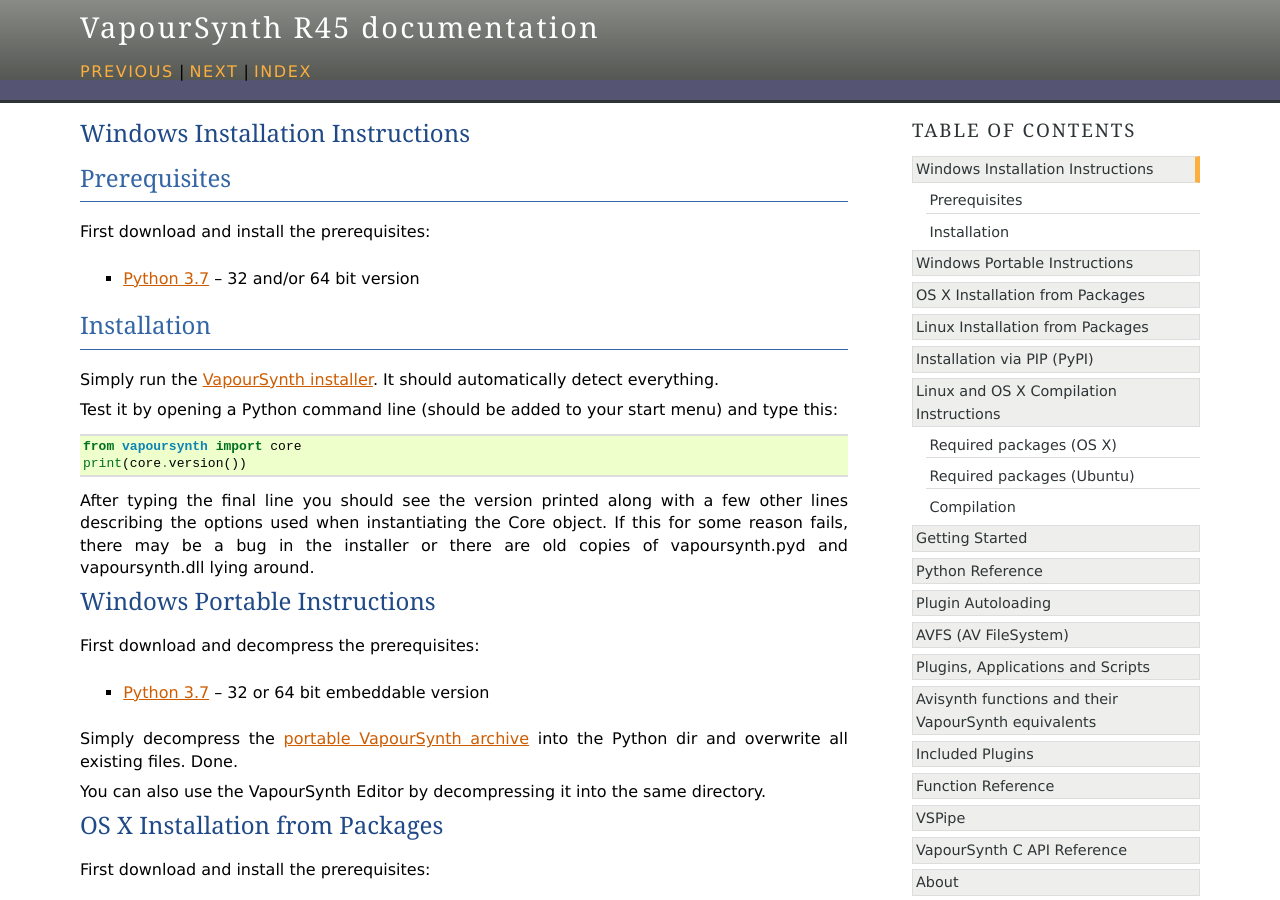
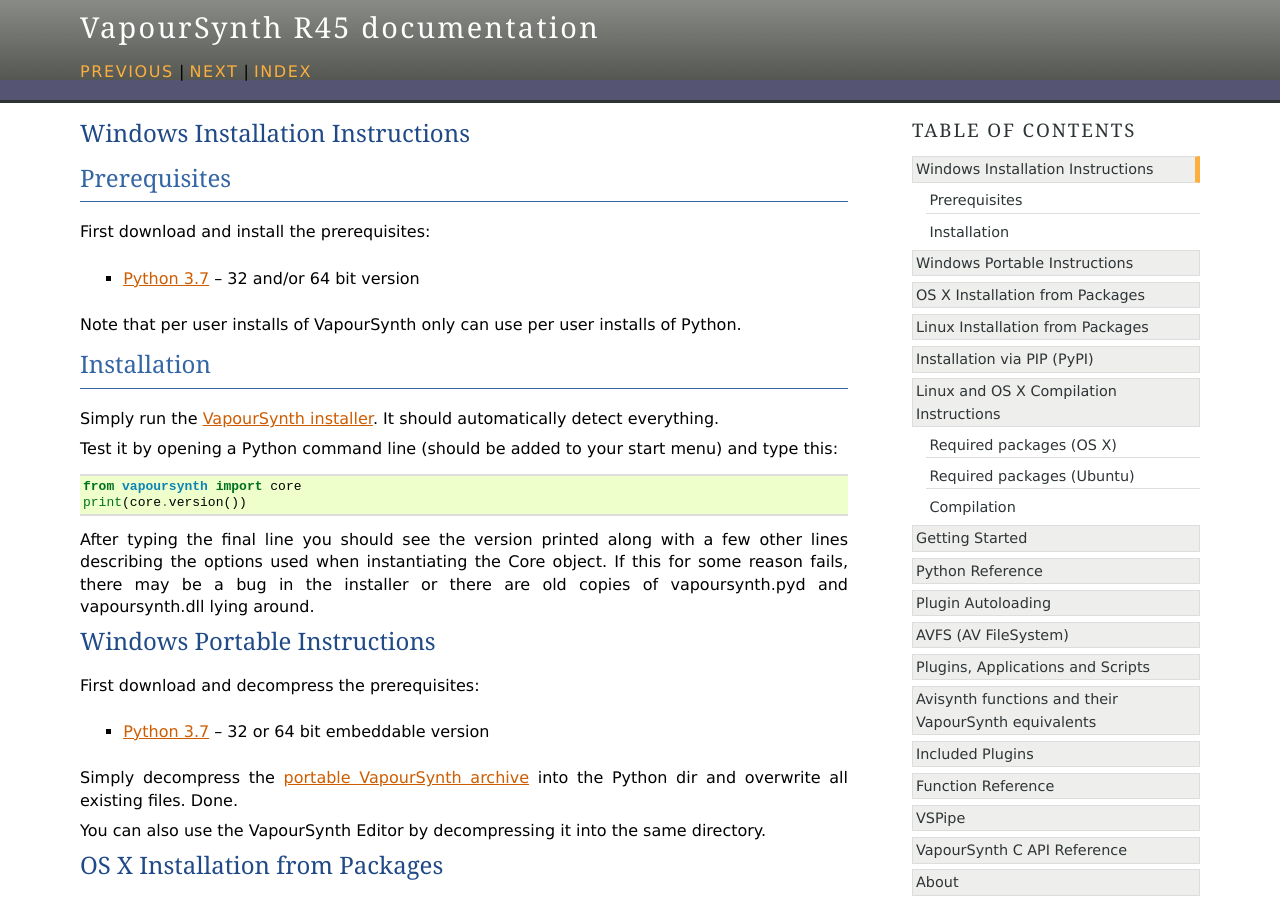
Before and after one commit to vapoursynth/vapoursynth, a Sphinx documentation site: the page built from doc/installation.rst, in a window 1280 px wide and 900 px high. Built offline with Sphinx 7.4.7, drawn with Linux system fonts in a browser that asks for light colours; formulas are drawn with MathJax 3.

Commit message:
Fix the last unprivileged installation issues

```diff
--- a/doc/installation.rst
+++ b/doc/installation.rst
@@ -6,6 +6,9 @@
 
 First download and install the prerequisites:
    * `Python 3.7 <http://www.python.org/>`_  -- 32 and/or 64 bit version
+
+Note that per user installs of VapourSynth only can use per user installs
+of Python.
 
 Installation
 ############
```
Also changed, not shown: 1 other file.
